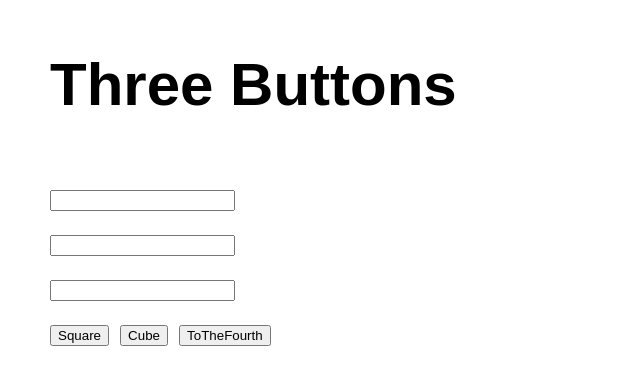
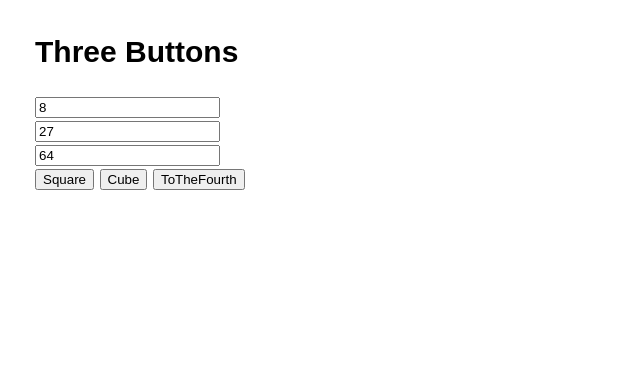
Before and after one commit to davidvel25/HW3-BtnEvntsArrays, a plain HTML site: page index.html in a window 1280 px wide. Both pictures are taken after a click on the button "Cube". Shown: the whole page, without its empty margins (0-640 px from the left). Drawn offline with Linux system fonts and the light colour scheme.

Commit message:
finished (no comments)
finished (no comments)

```diff
--- a/index.html
+++ b/index.html
@@ -8,20 +8,6 @@
 </head>
 
 <body>
-    <!-- <p id="demo"></p>
-    <p id="demo2"></p>
-
-    <label for="tb1">Text Box 1:</label>
-    <input type="text" id="tb1" name="tb1">
-    <button onclick="firstBtn()" type="button">Click Me! 1</button><br>
-
-    <label for="tb2">Text Box 2:</label>
-    <input type="text" id="tb2" name="tb2">
-    <button type="button">Click Me! 2</button><br>
-
-    <label for="tb3">Text Box 3:</label>
-    <input type="text" id="tb3" name="tb3">
-    <button type="button">Click Me! 3</button><br> -->
 
     <h2>Three Buttons</h2>
 
@@ -34,7 +20,7 @@
     <!-- <label for="tb3">Text Box 3:</label> -->
     <input type="text" id="tb3" name="tb3"><br>
 
-    <button type="button" id="btn1" onmouseover="squareIt()">Square</button>
+    <button type="button" id="btn1" onmouseover="square()">Square</button>
     <button type="button" id="btn2">Cube</button>
     <button type="button" id="btn3">ToTheFourth</button>
 
--- a/script.js
+++ b/script.js
@@ -1,69 +1,25 @@
-function firstBtn(){
-    // document.getElementById("demo").innerHTML = "btn1 pressed";
-// }
-
-
-// document.addEventListener('DOMContentLoaded', DOMprog);
-// document.body.onload = ()=>{
-//     console.log('body onload');
-// }
-
-// function DOMprog(){
-//     console.log('DOM ready');
-//     let main = document.querySelector('.output');
-//     main.textContent = 'Hello World';
-// }
-
-// let origArray = [2,3,4];
-
-// document.addEventListener('DOMContentLoaded', DOMprog);
-
-// function DOMprog(){
-//     document.getElementById("bt1") = origArray[0];
-//     document.getElementById("bt2") = origArray[1];
-//     document.getElementById("bt3") = origArray[2];
-
-//     document.getElementById("bt2").addEventListener("click", x);
-//     document.getElementById("bt3").addEventListener("click", callBtn3);
-// }
-
-// document.addEventListener('click', () => document.getElementById("demo2").innerHTML = "btn2 pressed"
-
-
-// let x = function();
-// function callBtn3(){
-
-// }
-
-
-// document.addEventListener('DOMContentLoaded', (event) => {
-//     console.log('DOM fully loaded and parsed');
-//     document.getElementById(bt1) = origArray[0];
-//     document.getElementById(bt2) = origArray[1];
-//     document.getElementById(bt3) = origArray[2];
-// });
-
 let origArray = [2,3,4];
 
 document.addEventListener('DOMContentLoaded', function(event) {
-    console.log('DOM fully loaded and parsed');
-    document.getElementById("tb1") = origArray[0];
-    document.getElementById("tb2") = origArray[1];
-    document.getElementById("tb3") = origArray[2];
+    console.log('Button 1 Clicked!');
+    //Same principle here
+    document.getElementById("tb1").value = origArray[0];
+    document.getElementById("tb2").value = origArray[1];
+    document.getElementById("tb3").value = origArray[2];
 });
 
-document.getElementById("button2").addEventListener("click", function(){
-    console.log('DOM fully loaded and parsed');
-    newArray.origArray(cubeIt);
-    document.getElementById("tb1") = origArray[0];
-    document.getElementById("tb2") = origArray[1];
-    document.getElementById("tb3") = origArray[2];
+document.getElementById("btn2").addEventListener("click", function() {
+    console.log('Button 2 Clicked!');
+    newArray = origArray.map(cubeIt);
+    document.getElementById("tb1").value = newArray[0];
+    document.getElementById("tb2").value = newArray[1];
+    document.getElementById("tb3").value = newArray[2];
 });
 
-
-document.getElementById("btn3").addEventListener("click", RaiseToForth);
+document.getElementById("btn3").addEventListener("click", ToTheFourth);
 
 function square(){
+    console.log("Button 3 Clicked!");
     newArray = origArray.map(squareIt);
     document.getElementById("tb1").value = newArray[0];
     document.getElementById("tb2").value = newArray[1];
@@ -88,25 +44,3 @@ function ToTheFourth(){
 function fourthIt(element){
     return Math.pow(element, 4);
 }
-
-
-
-// let message = "nice!";
-
-// document.addEventListener("DOMContentLoaded", function(event){
-//     document.getElementById("button1").addEventListener("click", function(){
-//         document.getElementById("txt1").value = "success";
-//     });
-
-//     document.getElementById("button2").addEventListener("click", function(){
-//         DoSomething();
-//     });
-
-//     document.getElementById("button3").addEventListener("click", function(){
-//         document.getElementById("txt1").value = message;
-//     });
-// });
-
-// function doSomething(){
-//     console.log("doing something");
-//}
--- a/style.css
+++ b/style.css
@@ -1,5 +1,5 @@
 body{
-    margin: 50px;
+    margin: 35px;
     font-family: Arial, Helvetica, sans-serif;
-    font-size: 250%;
+    font-size: 125%;
 }
```
